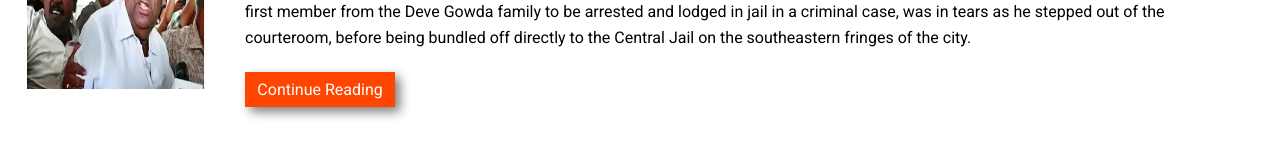
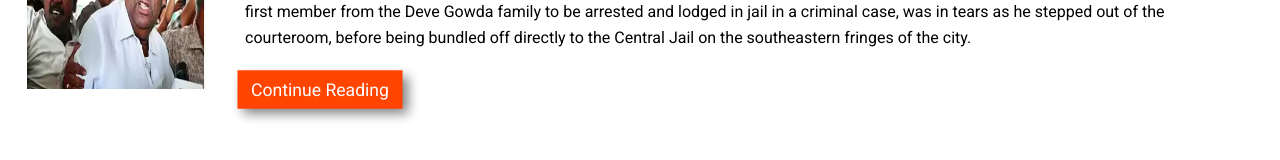
Before and after one commit to codervipin/HomeTask, a plain HTML site: page index.html in a window 1280 px wide. In both pictures the pointer is over the link 320 px from the left and 477 px from the top of the page. Shown: the part 388-548 px from the top of the page. Drawn offline with Linux system fonts and the light colour scheme.

Commit message:
added transition and scaling on button hover

```diff
--- a/home.css
+++ b/home.css
@@ -160,7 +160,7 @@ main article .detail a {
   box-shadow: 5px 5px 10px grey;
   transition: .3s  ease-in-out;
 }
-main article .detail button:hover{
+main article .detail a:hover{
     transform: scale(1.1);
 }
 
```
